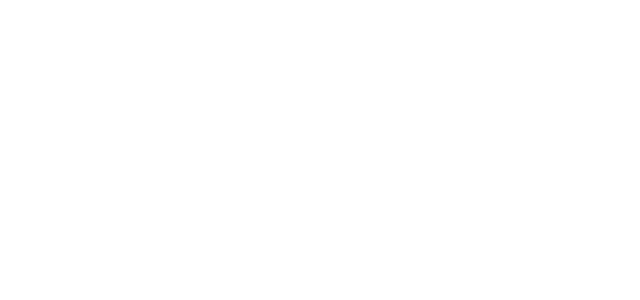
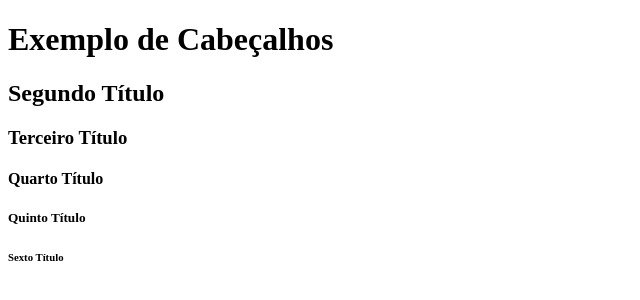
Before and after one commit to ozerikoz/projeto-inicial, a plain HTML site: page index.html in a window 1280 px wide. Shown: the whole page, without its empty margins (0-640 px from the left). Drawn offline with Linux system fonts and the light colour scheme.

Commit message:
Apresentação dos títulos

```diff
--- a/index.html
+++ b/index.html
@@ -1,4 +1,5 @@
-<!DOCTYPE HTML><!-- isso e um DTD de HTML5>
+<!DOCTYPE html>
+<!-- isso e um DTD de HTML5>
 <!--
 	isso e um comentario
 	The <!DOCTYPE html> declaration defines that this document is an HTML5 document
@@ -8,12 +9,20 @@
 	O HTML e a tag raiz da estrutura html, todo o conteudo deve ser riado dentro dele.
 -->
 <html>
-<!--
+  <!--
 	The <head> element contains meta information about the HTML page
 -->
-	<head>
-		<meta charset="UTF-8">
-		<meta name="viewport" content="width=device-width, initial-scale=1.0">
-		<title>EXEMPLO</title>
-	</head>
+  <head>
+    <meta charset="UTF-8" />
+    <meta name="viewport" content="width=device-width, initial-scale=1.0" />
+    <title>EXEMPLO</title>
+  </head>
+  <body>
+    <h1>Exemplo de Cabeçalhos</h1>
+    <h2>Segundo Título</h2>
+    <h3>Terceiro Título</h3>
+    <h4>Quarto Título</h4>
+    <h5>Quinto Título</h5>
+    <h6>Sexto Título</h6>
+  </body>
 </html>
```
